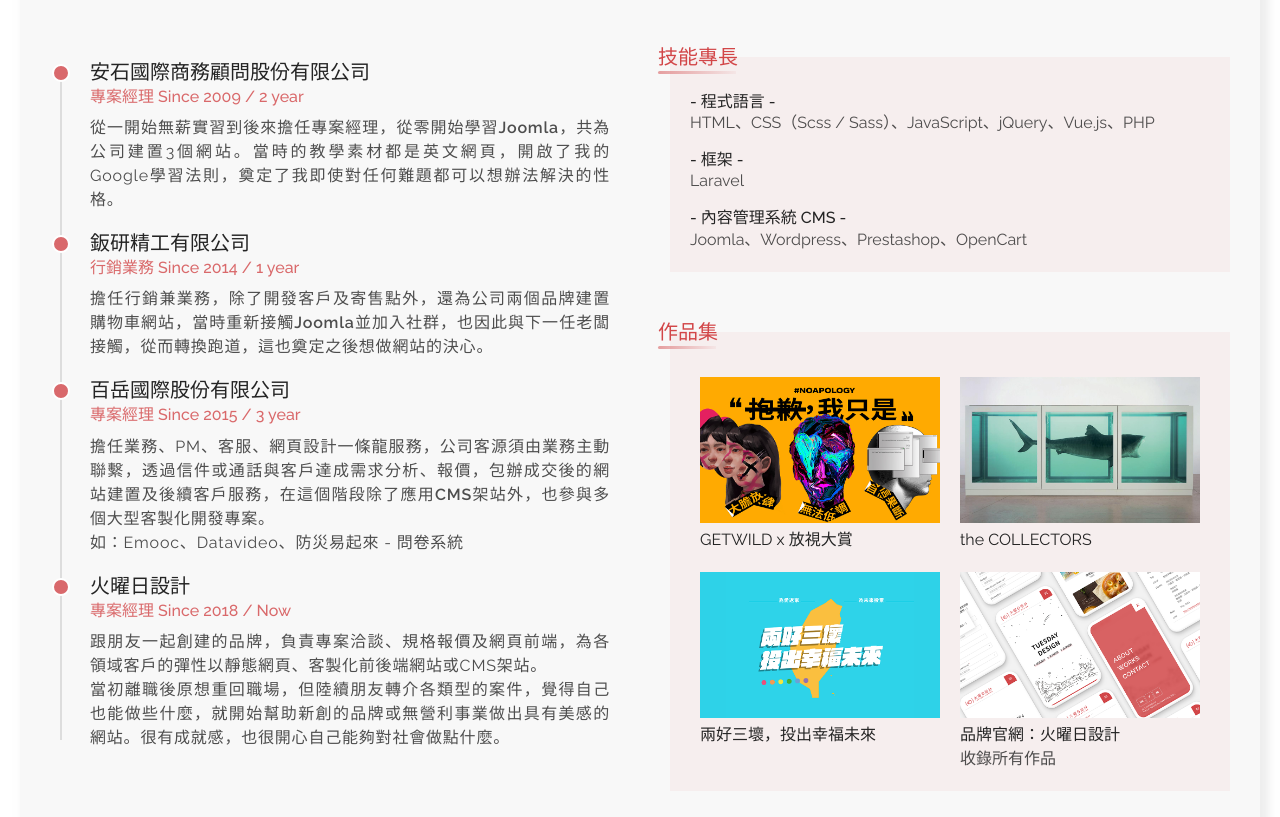
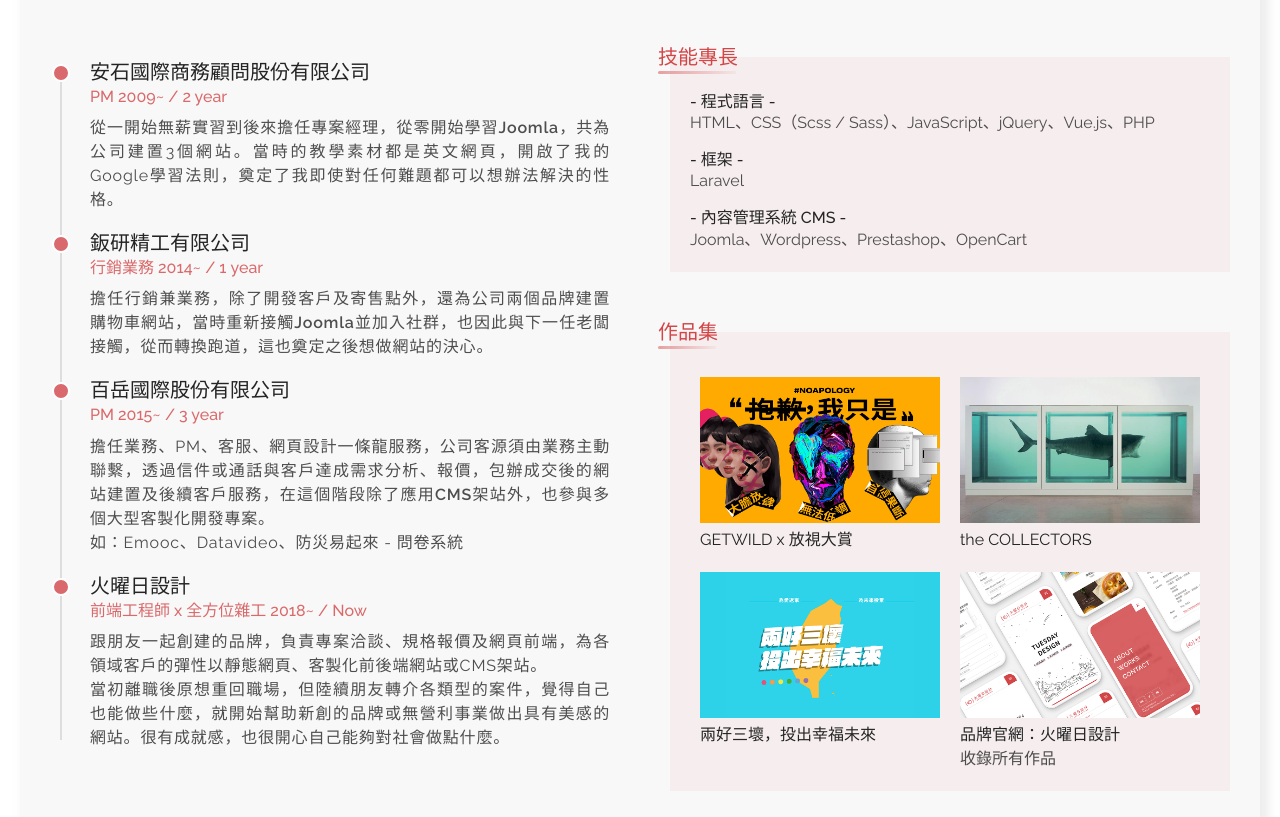
Before and after one commit to paul88543/paul88543.github.io, a plain HTML site: page index.html in a window 1280 px wide. Shown: the part 375-1192 px from the top of the page. Drawn offline with Linux system fonts and the light colour scheme.

Commit message:
update experience

```diff
--- a/index.html
+++ b/index.html
@@ -86,8 +86,8 @@
                     <div class="experience-item">
                         <h3 class="experience-item-title">安石國際商務顧問股份有限公司</h3>
                         <h4 class="experience-item-job-title">
-                            專案經理
-                            <span class="year">Since 2009 / 2 year</span>
+                            PM
+                            <span class="year">2009~ / 2 year</span>
                         </h4>
                         <div class="experience-item-content">
                             <p>
@@ -99,7 +99,7 @@
                         <h3 class="experience-item-title">鈑研精工有限公司</h3>
                         <h4 class="experience-item-job-title">
                             行銷業務
-                            <span class="year">Since 2014 / 1 year</span>
+                            <span class="year">2014~ / 1 year</span>
                         </h4>
                         <div class="experience-item-content">
                             <p>
@@ -110,8 +110,8 @@
                     <div class="experience-item">
                         <h3 class="experience-item-title">百岳國際股份有限公司</h3>
                         <h4 class="experience-item-job-title">
-                            專案經理
-                            <span class="year">Since 2015 / 3 year</span>
+                            PM
+                            <span class="year">2015~ / 3 year</span>
                         </h4>
                         <div class="experience-item-content">
                             <p>
@@ -123,8 +123,8 @@
                     <div class="experience-item">
                         <h3 class="experience-item-title">火曜日設計</h3>
                         <h4 class="experience-item-job-title">
-                            專案經理
-                            <span class="year">Since 2018 / Now</span>
+                            前端工程師 x 全方位雜工
+                            <span class="year">2018~ / Now</span>
                         </h4>
                         <div class="experience-item-content">
                             <p>
```
